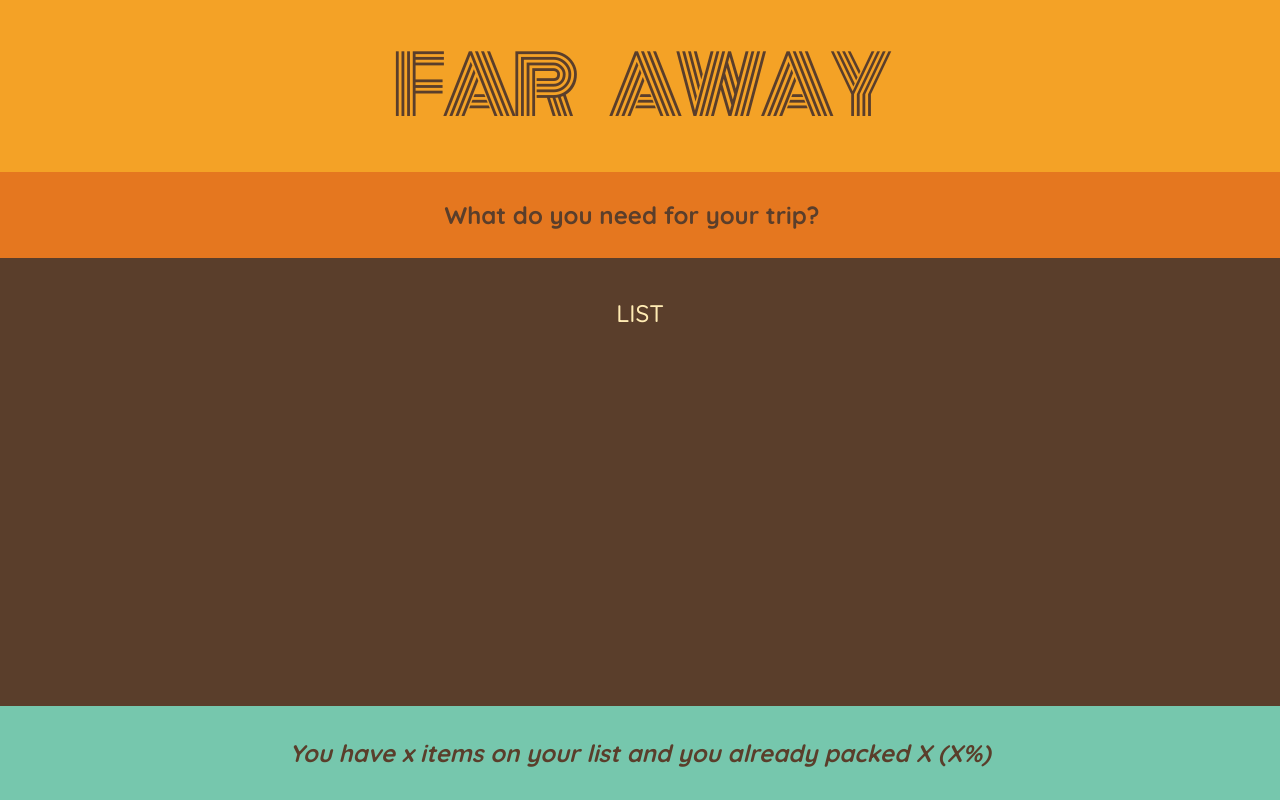
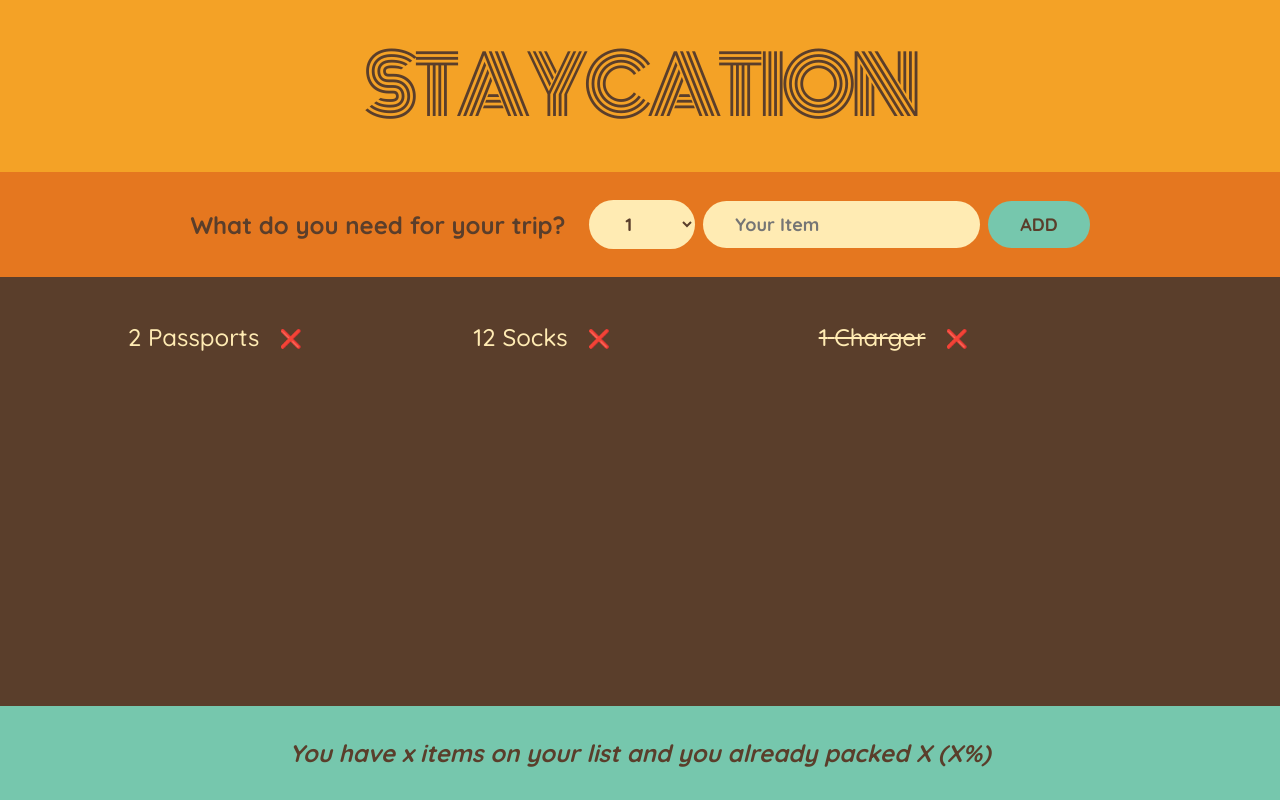
Before and after one commit to gustionusamba24/travel-list, a React (Create React App) app: page / in a window 1280 px wide. Built offline with nearby package versions, Linux system fonts and the light colour scheme.

Commit message:
Create state to store the quantity of items and the description of the items

```diff
--- a/src/App.js
+++ b/src/App.js
@@ -1,4 +1,10 @@
-import React from "react";
+import React, { useState } from "react";
+
+const initialItems = [
+  { id: 1, description: "Passports", quantity: 2, packed: false },
+  { id: 2, description: "Socks", quantity: 12, packed: false },
+  { id: 3, description: "Charger", quantity: 1, packed: true },
+];
 
 const App = () => {
   return (
@@ -12,19 +18,77 @@
 };
 
 const Logo = () => {
-  return <h1>Far Away</h1>;
+  return <h1>Staycation</h1>;
 };
 
 const Form = () => {
+  const [description, setDescription] = useState("");
+  const [quantity, setQuantity] = useState(1);
+
+  const handleSubmit = (e) => {
+    e.preventDefault();
+
+    if (!description) return;
+
+    const newItem = {
+      id: Date.now(),
+      description,
+      quantity,
+      packed: false,
+    };
+    console.log(newItem);
+
+    setDescription("");
+    setQuantity(1);
+  };
+
   return (
-    <div className="add-form">
+    <form className="add-form" onSubmit={handleSubmit}>
       <h3>What do you need for your trip?</h3>
+      <select
+        value={quantity}
+        onChange={(e) => setQuantity(Number(e.target.value))}
+      >
+        {Array.from({ length: 20 }, (_, i) => i + 1).map((number) => (
+          <option key={number} value={number}>
+            {number}
+          </option>
+        ))}
+      </select>
+      <input
+        type="text"
+        placeholder="Your Item"
+        value={description}
+        onChange={(e) => setDescription(e.target.value)}
+      />
+      <button>Add</button>
+    </form>
+  );
+};
+
+const PackingList = () => {
+  return (
+    <div className="list">
+      <ul>
+        {initialItems.map((item) => (
+          <Item item={item} key={item.id} />
+        ))}
+      </ul>
     </div>
   );
 };
 
-const PackingList = () => {
-  return <div className="list">LIST</div>;
+const Item = ({ item }) => {
+  return (
+    <li>
+      <span
+        style={item.packed ? { textDecoration: "line-through" } : {}}
+      >
+        {item.quantity} {item.description}
+      </span>
+      <button>❌</button>
+    </li>
+  );
 };
 
 const Stats = () => {
--- a/src/index.css
+++ b/src/index.css
@@ -1,10 +1,3 @@
-/*
-const initialItems = [
-  { id: 1, description: "Passports", quantity: 2, packed: false },
-  { id: 2, description: "Socks", quantity: 12, packed: false },
-];
-*/
-
 @import url("https://fonts.googleapis.com/css2?family=Monoton&family=Quicksand:wght@500;700&display=swap");
 
 * {
@@ -101,7 +94,7 @@
 .list ul {
   list-style: none;
   width: 80%;
-  overflow: scroll;
+  overflow: hidden;
 
   display: grid;
   grid-template-columns: repeat(auto-fit, minmax(250px, 1fr));
```
